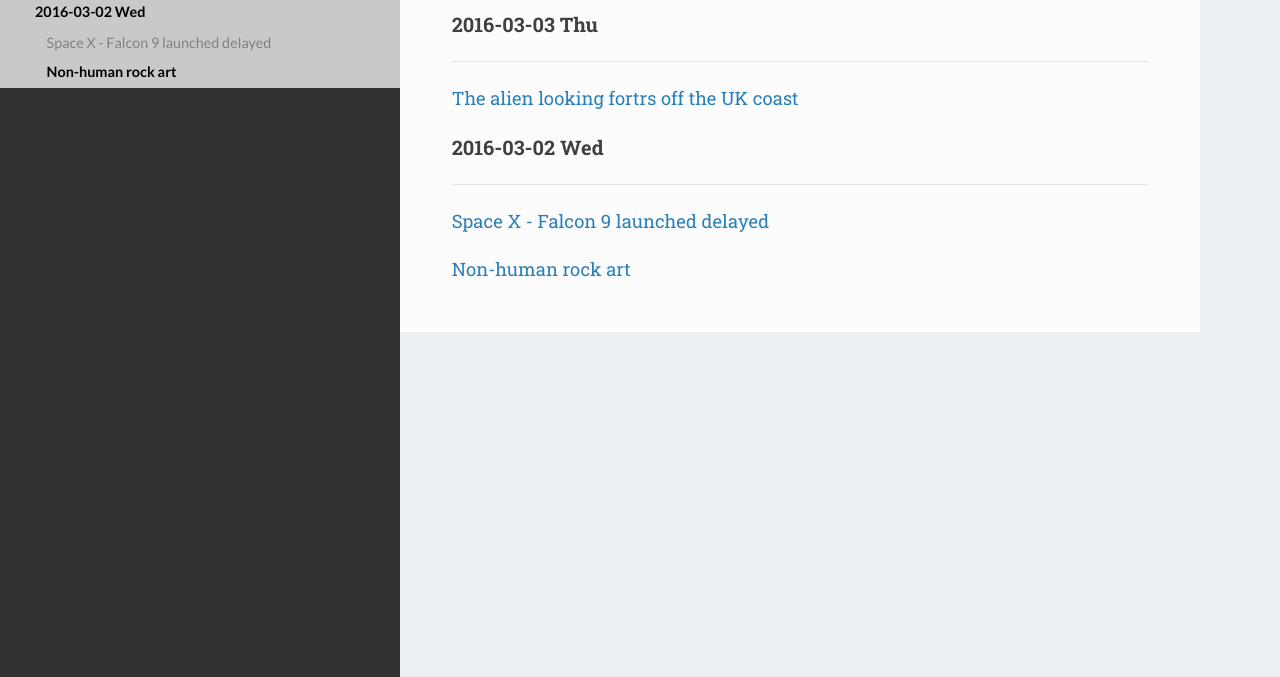
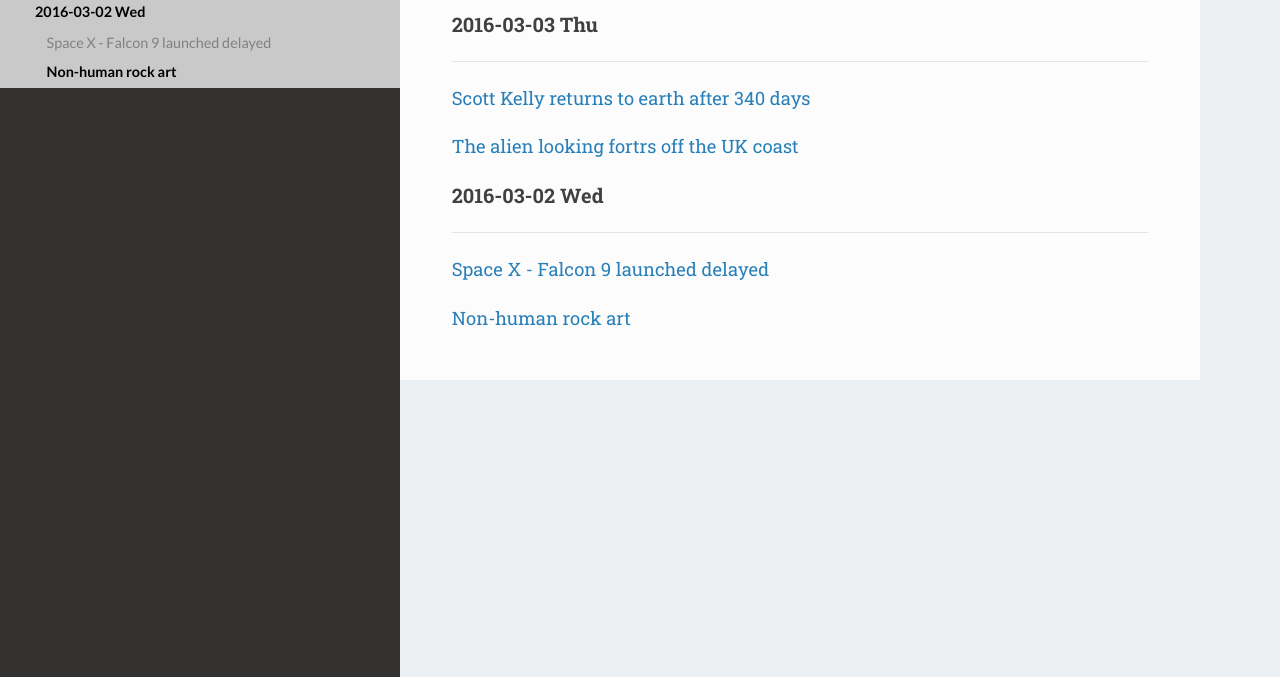
Before and after one commit to burann/nerdfeed, a plain HTML site: page index.html in a window 1280 px wide. Shown: the part 123-800 px from the top of the page. Drawn offline with nearby package versions, Linux system fonts and the light colour scheme.

Commit message:
Blog update

```diff
--- a/index.html
+++ b/index.html
@@ -4,7 +4,7 @@
 <html xmlns="http://www.w3.org/1999/xhtml" lang="en" xml:lang="en">
 <head>
 <title>The 2016 Nerd feed</title>
-<!-- 2016-03-02 Wed 21:55 -->
+<!-- 2016-03-02 Wed 21:57 -->
 <meta  http-equiv="Content-Type" content="text/html;charset=utf-8" />
 <meta  name="generator" content="Org-mode" />
 <meta  name="author" content="Robert Walker" />
@@ -152,7 +152,8 @@ for the JavaScript code in this tag.
 <ul>
 <li><a href="#sec-1-1">2016-03-03 Thu</a>
 <ul>
-<li><a href="#sec-1-1-1">The alien looking fortrs off the UK coast</a></li>
+<li><a href="#sec-1-1-1">Scott Kelly returns to earth after 340 days</a></li>
+<li><a href="#sec-1-1-2">The alien looking fortrs off the UK coast</a></li>
 </ul>
 </li>
 <li><a href="#sec-1-2">2016-03-02 Wed</a>
@@ -177,7 +178,10 @@ for the JavaScript code in this tag.
 </div>
 
 <div id="outline-container-sec-1-1-1" class="outline-4">
-<h4 id="sec-1-1-1"><a href="http://www.bbc.com/future/story/20160301-red-sands-the-alien-forts-off-britains-coast">The alien looking fortrs off the UK coast</a></h4>
+<h4 id="sec-1-1-1"><a href="http://spaceflightnow.com/2016/03/02/record-setting-space-station-crew-lands-after-340-day-mission/">Scott Kelly returns to earth after 340 days</a></h4>
+</div>
+<div id="outline-container-sec-1-1-2" class="outline-4">
+<h4 id="sec-1-1-2"><a href="http://www.bbc.com/future/story/20160301-red-sands-the-alien-forts-off-britains-coast">The alien looking fortrs off the UK coast</a></h4>
 </div>
 </div>
 
```
